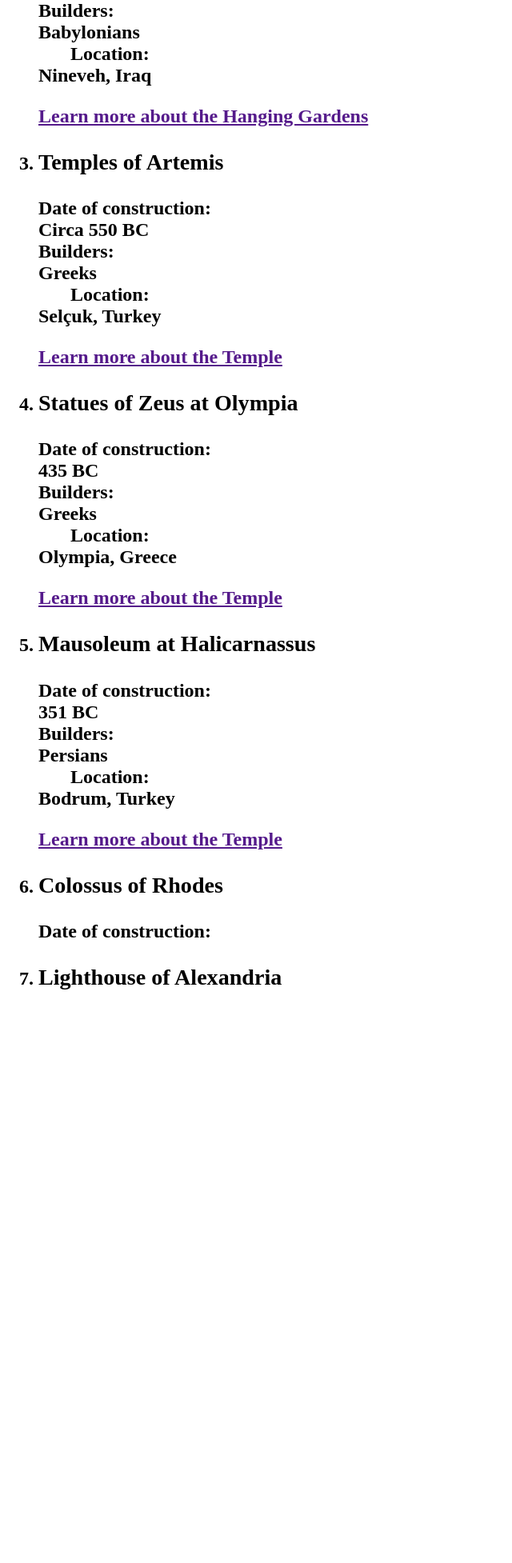
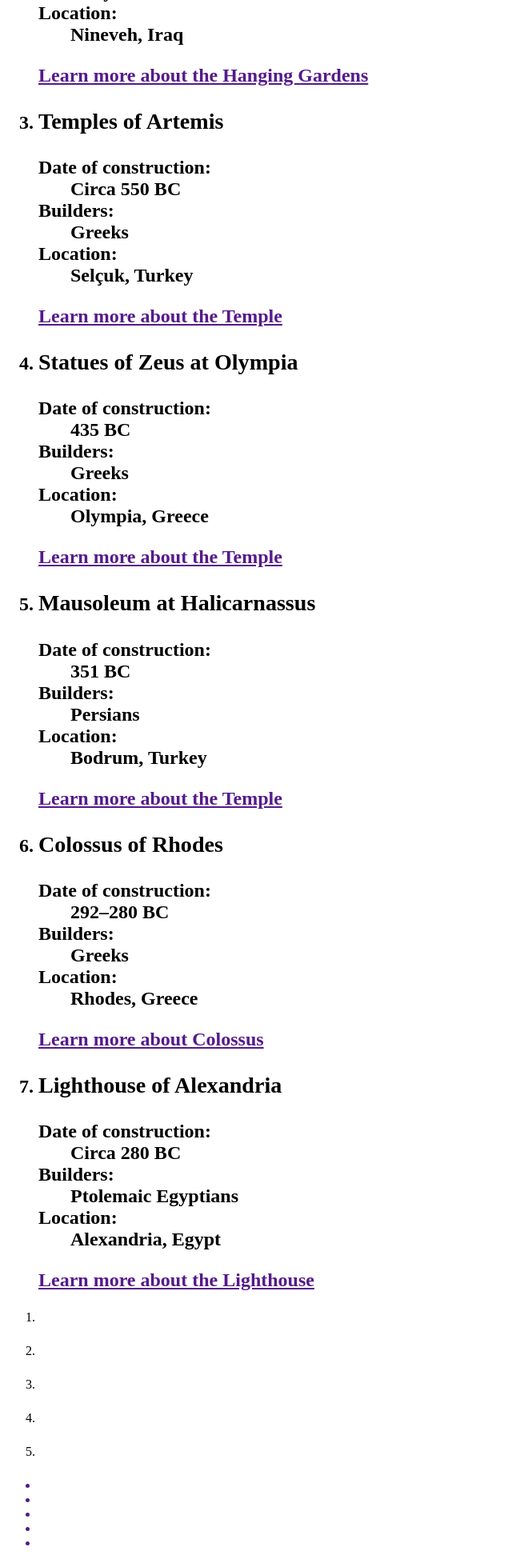
Before and after one commit to Lenzo/dsn1675-assignment-1, a plain HTML site: page index.html in a window 1280 px wide. Shown: the part 761-2715 px from the top of the page at 80% size, without its empty margins (0-640 px from the left). Before the commit the page ends 2027 px from the top, so only its background shows below. Drawn offline with Linux system fonts and the light colour scheme.

Commit message:
Finished basic HTML blocks

```diff
--- a/index.html
+++ b/index.html
@@ -37,14 +37,14 @@
 
 				</li>
 
-				FIX YUR DT/DD BITCH
+
 
 				<li>
 					<h3>Hanging Gardens of Babylon</h3>
 					<dl>
 						<dt>Date of construction:</dt><dt>Circa 600 BC</dt>
-						<dt>Builders:</dt><dt>Babylonians</dt>
-						<dd>Location:</dd><dt>Nineveh, Iraq</dt>
+						<dt>Builders:</dt><dd>Babylonians</dd>
+						<dt>Location:</dt><dd>Nineveh, Iraq</dd>
 						<div><a href=""><p>Learn more about the Hanging Gardens</p></a></div>
 					</dl>
 				</li>
@@ -52,9 +52,9 @@
 				<li>
 					<h3>Temples of Artemis</h3>
 					<dl>
-						<dt>Date of construction:</dt><dt>Circa 550 BC</dt>
-						<dt>Builders:</dt><dt>Greeks</dt>
-						<dd>Location:</dd><dt>Selçuk, Turkey</dt>
+						<dt>Date of construction:</dt><dd>Circa 550 BC</dd>
+						<dt>Builders:</dt><dd>Greeks</dd>
+						<dt>Location:</dt><dd>Selçuk, Turkey</dd>
 					</dl>
 					<div><a href=""><p>Learn more about the Temple</p></a></div>
 				</li>
@@ -62,9 +62,9 @@
 				<li>
 					<h3>Statues of Zeus at Olympia</h3>
 					<dl>
-						<dt>Date of construction:</dt><dt>435 BC</dt>
-						<dt>Builders:</dt><dt>Greeks</dt>
-						<dd>Location:</dd><dt>Olympia, Greece</dt>
+						<dt>Date of construction:</dt><dd>435 BC</dd>
+						<dt>Builders:</dt><dd>Greeks</dd>
+						<dt>Location:</dt><dd>Olympia, Greece</dd>
 					</dl>
 					<div><a href=""><p>Learn more about the Temple</p></a></div>
 				</li>
@@ -72,9 +72,9 @@
 				<li>
 					<h3>Mausoleum at Halicarnassus</h3>
 					<dl>
-						<dt>Date of construction:</dt><dt>351 BC</dt>
-						<dt>Builders:</dt><dt>Persians</dt>
-						<dd>Location:</dd><dt>Bodrum, Turkey</dt>
+						<dt>Date of construction:</dt><dd>351 BC</dd>
+						<dt>Builders:</dt><dd>Persians</dd>
+						<dt>Location:</dt><dd>Bodrum, Turkey</dd>
 					</dl>
 					<div><a href=""><p>Learn more about the Temple</p></a></div>
 				</li>
@@ -82,18 +82,90 @@
 				<li>
 					<h3>Colossus of Rhodes</h3>
 					<dl>
-						<dt>Date of construction:</dt><dt></dt>
+						<dt>Date of construction:</dt><dd>292–280 BC</dd>
+						<dt>Builders:</dt><dd>Greeks</dd>
+						<dt>Location:</dt><dd>Rhodes, Greece</dd>
+						<div><a href=""><p>Learn more about Colossus</p></a></div>
 					</dl>
 				</li>
 
 				<li>
 					<h3>Lighthouse of Alexandria</h3>
 					<dl>
+						<dt>Date of construction:</dt><dd>Circa 280 BC</dd>
+						<dt>Builders:</dt><dd>Ptolemaic Egyptians</dd>
+						<dt>Location:</dt><dd>Alexandria, Egypt</dd>
+						<div><a href=""><p>Learn more about the Lighthouse</p></a></div>
 					</dl>
 				</li>
 			</ol>
 	</div>
 
+	<!----------- end of seven wonders div---------->
+
+	<div>
+		<h3></h3>
+			<p></p>
+			<div><a href=""></a></div>
+			<div><a href=""></a></div>
+		<h3></h3>
+			<p></p>
+			<div><a href=""></a></div>
+			<div><a href=""></a></div>
+	</div>
+
+
+	<!--------------end of buy now div-------------->
+
+	<div>
+		<h2></h2>
+		<ol>
+			<li><h3></h3>
+				<p></p>
+			</li>
+
+			<li><h3></h3>
+				<p></p>
+			</li>
+
+			<li><h3></h3>
+				<p></p>
+			</li>
+
+			<li><h3></h3>
+				<p></p>
+			</li>
+
+			<li><h3></h3>
+				<p></p>
+			</li>
+		</ol>
+		<p></p>
+	</div>
+
+	<!----------end of this week at the weekend---->
+
+	<footer>
+
+		<aside></aside>
+		<a href="">
+		<a href="">
+		<a href="">
+		<a href="">
+
+		<p></p>
+
+		<nav>
+			<ul>
+				<li></li>
+				<li></li>
+				<li></li>
+				<li></li>
+				<li></li>
+			</ul>
+		</nav>
+
+	</footer>
 
 </body>
 </html>
```
